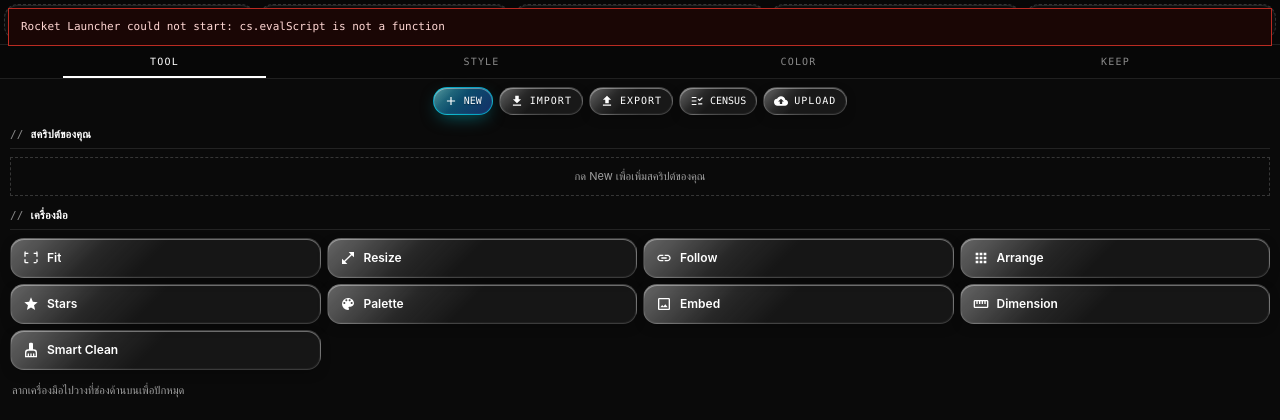
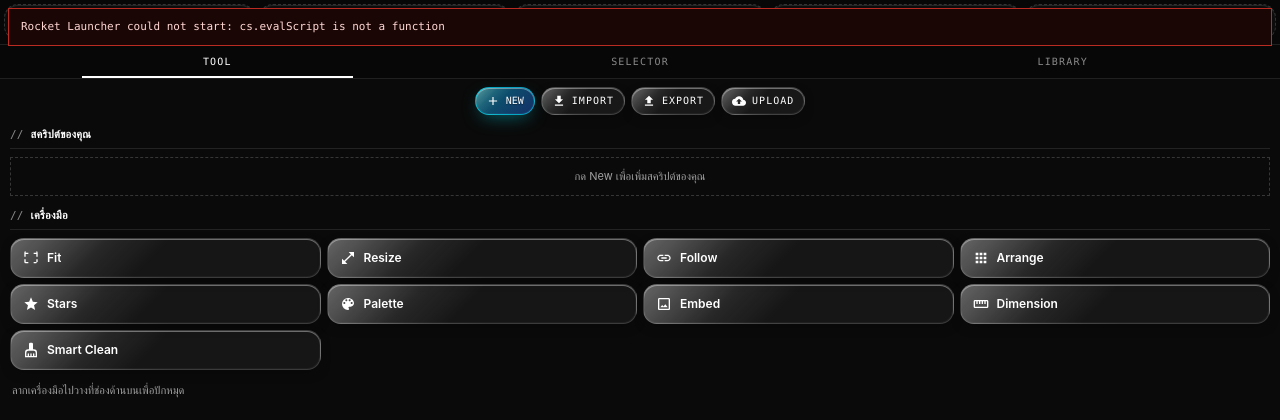
Before and after one commit to Ginero-168/RocketLauncher, a PHP site: page / in a window 1280 px wide. Shown: the top 420 px of the page. Run offline with PHP 8.4, Linux system fonts and the light colour scheme.

Commit message:
Three tabs: Tool, Selector, Library
- The census moves from a dialog to its own tab, Selector, and surveys
  again each time the tab is shown.
- Style, Color and Keep share the Library tab. Each keeps its panel and
  id; the strip button follows the section in use and a row of chips
  switches between them. The last section used is remembered.

Co-Authored-By: Claude Fable 5.2 <noreply@anthropic.com>
Claude-Session: https://claude.ai/code/session_01Ggu11YpGhC96PnZeFdC3AG

```diff
--- a/css/shell.css
+++ b/css/shell.css
@@ -233,6 +233,21 @@ body {
         width: 14px;
         height: 14px;
     }
+}
+
+/* ================================================= Library section row */
+
+.subtabs {
+    flex: none;
+    display: none;
+    justify-content: center;
+    padding: var(--sp-4) var(--gutter) 0;
+}
+
+body[data-tab="tab_styles"] .subtabs,
+body[data-tab="tab_colors"] .subtabs,
+body[data-tab="tab_keep"] .subtabs {
+    display: flex;
 }
 
 /* ===================================================== Tools action row */
--- a/index.html
+++ b/index.html
@@ -35,19 +35,23 @@
 			<svg class="tab-icon" viewBox="0 0 24 24" aria-hidden="true"><path d="M5 4h4a1 1 0 0 1 1 1v4a1 1 0 0 1-1 1H5a1 1 0 0 1-1-1V5a1 1 0 0 1 1-1Zm10 0h4a1 1 0 0 1 1 1v4a1 1 0 0 1-1 1h-4a1 1 0 0 1-1-1V5a1 1 0 0 1 1-1ZM5 14h4a1 1 0 0 1 1 1v4a1 1 0 0 1-1 1H5a1 1 0 0 1-1-1v-4a1 1 0 0 1 1-1Zm10 0h4a1 1 0 0 1 1 1v4a1 1 0 0 1-1 1h-4a1 1 0 0 1-1-1v-4a1 1 0 0 1 1-1Z" /></svg>
 			<span class="tab-label">Tool</span>
 		</button>
-		<button type="button" class="tab-btn" id="tabbtn_tab_styles" role="tab" aria-selected="false" aria-controls="tab_styles" tabindex="-1" data-tab="tab_styles" aria-label="Graphic Style" title="Graphic Style">
-			<svg class="tab-icon" viewBox="0 0 24 24" aria-hidden="true"><path d="M2.5 4v3h5v12h3V7h5V4h-13Zm19 5h-9v3h3v7h3v-7h3V9Z" /></svg>
-			<span class="tab-label">Style</span>
+		<button type="button" class="tab-btn" id="tabbtn_tab_selector" role="tab" aria-selected="false" aria-controls="tab_selector" tabindex="-1" data-tab="tab_selector" aria-label="Selector" title="Selector: เลือกวัตถุที่เหมือนกันทั้งชุด">
+			<svg class="tab-icon" viewBox="0 0 24 24" aria-hidden="true"><path d="M3 5h8v2H3V5Zm0 6h8v2H3v-2Zm0 6h8v2H3v-2Zm11.5-9.5 2 2 4-4L22 7l-5.5 5.5L13 9l1.5-1.5ZM14 16h7v2h-7v-2Z" /></svg>
+			<span class="tab-label">Selector</span>
 		</button>
-		<button type="button" class="tab-btn" id="tabbtn_tab_colors" role="tab" aria-selected="false" aria-controls="tab_colors" tabindex="-1" data-tab="tab_colors" aria-label="Colors" title="Colors">
-			<svg class="tab-icon" viewBox="0 0 24 24" aria-hidden="true"><path d="M12 3a9 9 0 0 0 0 18 1.5 1.5 0 0 0 1.1-2.5 1.5 1.5 0 0 1 1.1-2.5H16a5 5 0 0 0 5-5c0-4.4-4-8-9-8Zm-5.5 9a1.5 1.5 0 1 1 0-3 1.5 1.5 0 0 1 0 3Zm3-4a1.5 1.5 0 1 1 0-3 1.5 1.5 0 0 1 0 3Zm5 0a1.5 1.5 0 1 1 0-3 1.5 1.5 0 0 1 0 3Zm3 4a1.5 1.5 0 1 1 0-3 1.5 1.5 0 0 1 0 3Z" /></svg>
-			<span class="tab-label">Color</span>
-		</button>
-		<button type="button" class="tab-btn" id="tabbtn_tab_keep" role="tab" aria-selected="false" aria-controls="tab_keep" tabindex="-1" data-tab="tab_keep" aria-label="Keep" title="Keep">
-			<svg class="tab-icon" viewBox="0 0 24 24" aria-hidden="true"><path d="M17 3H7a2 2 0 0 0-2 2v16l7-3 7 3V5a2 2 0 0 0-2-2Z" /></svg>
-			<span class="tab-label">Keep</span>
+		<!-- One tab for Style, Color and Keep. data-tab follows the section in use (js/tabs.js). -->
+		<button type="button" class="tab-btn" id="tabbtn_library" role="tab" aria-selected="false" aria-controls="tab_styles" tabindex="-1" data-tab="tab_styles" aria-label="Library: Style, Color, Keep" title="Library: Style, Color, Keep">
+			<svg class="tab-icon" viewBox="0 0 24 24" aria-hidden="true"><path d="M4 6H2v14a2 2 0 0 0 2 2h14v-2H4V6Zm16-4H8a2 2 0 0 0-2 2v12a2 2 0 0 0 2 2h12a2 2 0 0 0 2-2V4a2 2 0 0 0-2-2Zm0 14H8V4h12v12Z" /></svg>
+			<span class="tab-label">Library</span>
 		</button>
 	</nav>
+
+	<!-- Library sections: Style, Color and Keep share the Library tab -->
+	<div class="chips subtabs" role="group" aria-label="Library sections">
+		<button type="button" class="chip is-on" data-subtab="tab_styles" aria-pressed="true">Style</button>
+		<button type="button" class="chip" data-subtab="tab_colors" aria-pressed="false">Color</button>
+		<button type="button" class="chip" data-subtab="tab_keep" aria-pressed="false">Keep</button>
+	</div>
 
 	<!-- Tools actions (shown on the Tools tab only) -->
 	<div class="tab-actions" role="toolbar" aria-label="Script actions">
@@ -62,10 +66,6 @@
 		<button type="button" id="btn_export_script" class="btn" title="Export a script to a file" aria-label="Export script">
 			<svg viewBox="0 0 24 24" aria-hidden="true"><path d="M9 16h6v-6h4l-7-7-7 7h4v6Zm-4 2h14v2H5v-2Z" /></svg>
 			<span class="btn-label">Export</span>
-		</button>
-		<button type="button" id="btn_census" class="btn" lang="th" title="สำรวจเอกสาร: จัดกลุ่มวัตถุที่เหมือนกัน แล้วเลือกทั้งชุด" aria-label="สำรวจเอกสาร">
-			<svg viewBox="0 0 24 24" aria-hidden="true"><path d="M3 5h8v2H3V5Zm0 6h8v2H3v-2Zm0 6h8v2H3v-2Zm11.5-9.5 2 2 4-4L22 7l-5.5 5.5L13 9l1.5-1.5ZM14 16h7v2h-7v-2Z" /></svg>
-			<span class="btn-label">Census</span>
 		</button>
 		<button type="button" id="btn_upload_script" class="btn" title="ขึ้น Marketplace" aria-label="Upload script to Marketplace">
 			<svg viewBox="0 0 24 24" aria-hidden="true"><path d="M19.35 10.04A7.49 7.49 0 0 0 12 4C9.11 4 6.6 5.64 5.35 8.04A5.994 5.994 0 0 0 0 14c0 3.31 2.69 6 6 6h13c2.76 0 5-2.24 5-5 0-2.64-2.05-4.78-4.65-4.96ZM14 13v4h-4v-4H7l5-5 5 5h-3Z" /></svg>
@@ -161,8 +161,24 @@
 			</div>
 		</section>
 
+		<!-- SELECTOR: what the document holds, grouped; a click selects the group (js/census.js) -->
+		<section id="tab_selector" class="tab-content" role="tabpanel" aria-labelledby="tabbtn_tab_selector" aria-hidden="true" lang="th">
+			<div class="selector-head">
+				<div class="chips census-scope" role="group" aria-label="ขอบเขตการสำรวจ">
+					<button type="button" class="chip is-on" data-census-scope="artboard" aria-pressed="true">Artboard นี้</button>
+					<button type="button" class="chip" data-census-scope="document" aria-pressed="false">ทั้งเอกสาร</button>
+				</div>
+				<button type="button" id="btn_census_rescan" class="btn btn--icon" title="สำรวจใหม่" aria-label="สำรวจใหม่">
+					<svg viewBox="0 0 24 24" aria-hidden="true"><path d="M17.65 6.35A8 8 0 1 0 19.73 14h-2.08A6 6 0 1 1 12 6c1.66 0 3.14.69 4.22 1.78L13 11h7V4l-2.35 2.35Z" /></svg>
+				</button>
+			</div>
+			<p id="census_summary" class="control-hint"></p>
+			<div id="census_list" class="census-list"></div>
+			<p id="census_status" class="census-status" role="status"></p>
+		</section>
+
 		<!-- GRAPHIC STYLE -->
-		<section id="tab_styles" class="tab-content" role="tabpanel" aria-labelledby="tabbtn_tab_styles" aria-hidden="true">
+		<section id="tab_styles" class="tab-content" role="tabpanel" aria-labelledby="tabbtn_library" aria-hidden="true">
 			<div class="style-head">
 				<div class="style-actions">
 					<button type="button" id="btn_add_style" class="btn style-collect" title="Save the selection's appearance as a style" aria-label="Collect style">
@@ -189,7 +205,7 @@
 
 		<!-- AI -->
 		<!-- COLORS -->
-		<section id="tab_colors" class="tab-content" role="tabpanel" aria-labelledby="tabbtn_tab_colors" aria-hidden="true">
+		<section id="tab_colors" class="tab-content" role="tabpanel" aria-labelledby="tabbtn_library" aria-hidden="true">
 			<div class="section-card">
 				<button type="button" class="section-header" aria-expanded="true" aria-controls="colors_custom_content">
 					<span>Custom Colors</span>
@@ -339,7 +355,7 @@
 		</section>
 
 		<!-- KEEP -->
-		<section id="tab_keep" class="tab-content" role="tabpanel" aria-labelledby="tabbtn_tab_keep" aria-hidden="true">
+		<section id="tab_keep" class="tab-content" role="tabpanel" aria-labelledby="tabbtn_library" aria-hidden="true">
 			<div class="style-head keep-toolbar">
 				<div class="style-actions">
 					<button type="button" id="btn_add_selection" class="btn style-collect" lang="th" title="บันทึกสิ่งที่เลือกเป็น SVG" aria-label="บันทึกสิ่งที่เลือกเป็น SVG">
@@ -576,24 +592,6 @@
 		</div>
 	</div>
 
-	<!-- Document census (js/census.js) -->
-	<div id="census_modal" class="modal" role="dialog" aria-modal="true" aria-labelledby="census_title">
-		<div class="modal-content" lang="th">
-			<h3 id="census_title" class="modal-title">สำรวจเอกสาร</h3>
-			<div class="chips census-scope" role="group" aria-label="ขอบเขตการสำรวจ">
-				<button type="button" class="chip is-on" data-census-scope="artboard" aria-pressed="true">Artboard นี้</button>
-				<button type="button" class="chip" data-census-scope="document" aria-pressed="false">ทั้งเอกสาร</button>
-			</div>
-			<p id="census_summary" class="control-hint"></p>
-			<div id="census_list" class="census-list"></div>
-			<p id="census_status" class="census-status" role="status"></p>
-			<div class="modal-actions">
-				<button type="button" id="btn_census_rescan" class="btn">สำรวจใหม่</button>
-				<button type="button" id="btn_census_close" class="btn btn--primary">ปิด</button>
-			</div>
-		</div>
-	</div>
-
 	<!-- Before installing a Marketplace script (js/script-review.js) -->
 	<div id="script_review_modal" class="modal" role="dialog" aria-modal="true" aria-labelledby="script_review_title">
 		<div class="modal-content" lang="th">
--- a/js/census.js
+++ b/js/census.js
@@ -158,7 +158,7 @@
     // ------------------------------------------------------------------
     // Panel UI
     // ------------------------------------------------------------------
-    const view = { scope: 'artboard', report: null, picked: '', busy: false, close: null, truncated: false };
+    const view = { scope: 'artboard', report: null, picked: '', busy: false, truncated: false };
 
     function byId(id) {
         return document.getElementById(id);
@@ -324,22 +324,16 @@
         });
     }
 
-    function open() {
-        const modal = byId('census_modal');
-        if (!modal || typeof TATA.openDialog !== 'function') return;
-        if (view.close) view.close();
-        view.close = TATA.openDialog(modal, { focus: byId('btn_census_rescan') });
+    // Called when the Selector tab is shown (js/tabs.js): the document may
+    // have changed since the last look, so it is surveyed again.
+    function refresh() {
         paintScope();
-        scan();
+        return scan();
     }
 
     function bind() {
-        const opener = byId('btn_census');
-        if (opener) opener.addEventListener('click', open);
         const rescan = byId('btn_census_rescan');
         if (rescan) rescan.addEventListener('click', scan);
-        const close = byId('btn_census_close');
-        if (close) close.addEventListener('click', () => { if (view.close) view.close(); });
         document.querySelectorAll('[data-census-scope]').forEach(chip => {
             chip.addEventListener('click', () => {
                 view.scope = chip.dataset.censusScope === 'document' ? 'document' : 'artboard';
@@ -352,5 +346,5 @@
     if (document.readyState === 'loading') document.addEventListener('DOMContentLoaded', bind);
     else bind();
 
-    TATA.census = { build: build, open: open, MAX_ITEMS: MAX_ITEMS };
+    TATA.census = { build: build, refresh: refresh, MAX_ITEMS: MAX_ITEMS };
 })();
```
Also changed, not shown: AGENTS.md (+10 -5 lines), css/insight.css (+21 -6 lines), js/tabs.js (+37 -0 lines), tests/library-tab.test.js (added, +63 -0 lines), CHANGELOG.md.
